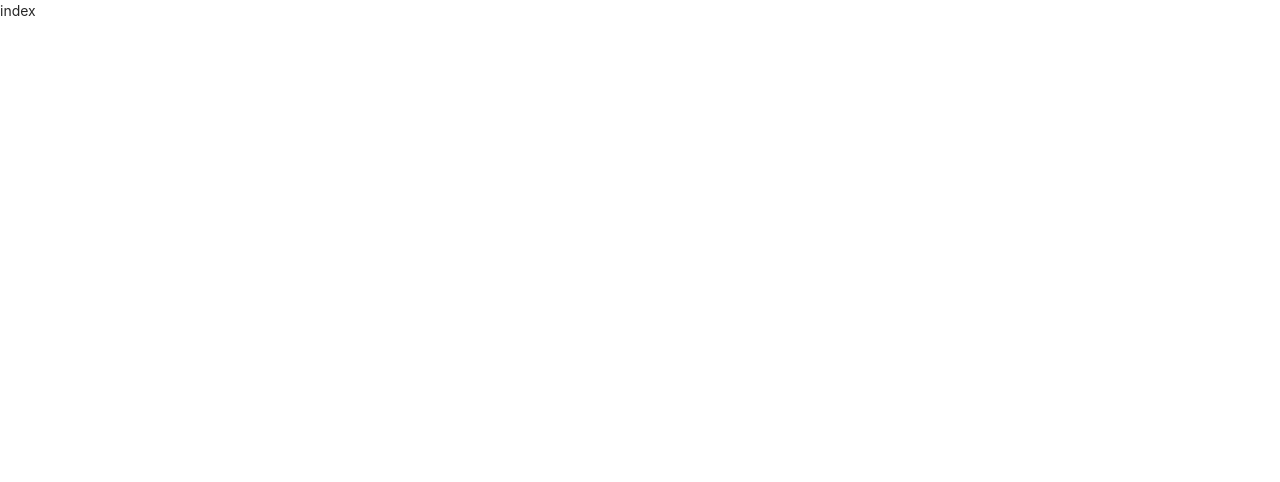
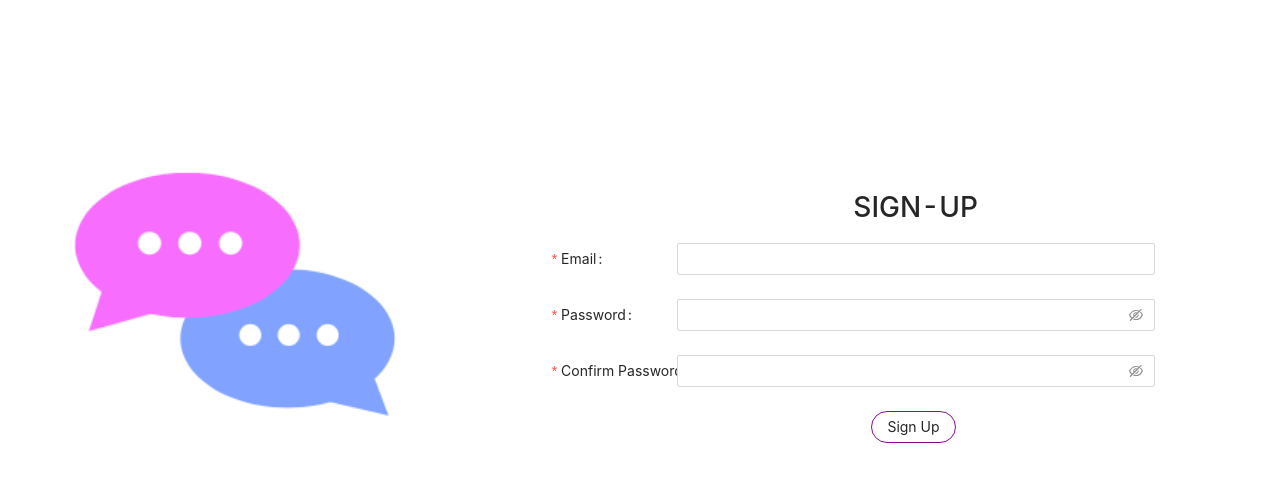
Before and after one commit to Laughing6901/BookSellingWebApp, a React (Create React App) app in the folder Frontend/: page /sign-up in a window 1280 px wide. Shown: the top 482 px of the page. Built offline with nearby package versions, Linux system fonts and the light colour scheme.

Commit message:
sign up UI

```diff
--- a/Frontend/src/Login/style.css
+++ b/Frontend/src/Login/style.css
@@ -29,7 +29,6 @@
     box-shadow: inset 0 0 2000px rgb(255 255 255 / 78%);
     filter: blur(4px);
     background: inherit;
-    border-radius: 25px;
 }
 
 .loginForm .loginBtn {
@@ -63,14 +62,14 @@
 }
 
 .signupLink a {
-    color: #4D1575;
+    color: #a1f17d;
     font-weight: 700;
 }
 
 .underline {
     display: inline-block;
     padding-bottom: 2px;
-    background-image: linear-gradient(#000, #000);
+    background-image: linear-gradient(#369c27, #0000009e);
     background-position: 0 100%;
     background-size: 0% 2px;
     background-repeat: no-repeat;
--- a/Frontend/src/Signup/index.js
+++ b/Frontend/src/Signup/index.js
@@ -1,7 +1,103 @@
 import React from 'react'
+import './style.css'
+import { Button, Col, Form, Input, Row } from 'antd'
 
 export default function Signup() {
+  const onFinish = (values) => {
+    console.log(values)
+  }
+  const onFinishFailed = (errorInfo) => {
+    console.log({ errorInfo })
+  }
   return (
-    <div>index</div>
+    <div>
+      <Row>
+        <Col span={8}>
+          <div className='signupLogo'></div>
+        </Col>
+        <Col span={16} className='signupCol'>
+          <div>
+            <h1>SIGN-UP</h1>
+          </div>
+          <div className='signupForm'>
+            <Form
+              onFinish={onFinish}
+              onFinishFailed={onFinishFailed}
+              labelCol={{
+                span: 5
+              }}
+              labelAlign='left'
+            >
+              <Form.Item
+                label='Email'
+                name='email'
+                hasFeedback
+                rules={
+                  [
+                    {
+                      required: true,
+                      message: 'Please provide email'
+                    },
+                    {
+                      type: 'email',
+                      message: 'Wrong email format'
+                    }
+                  ]
+                }
+              >
+                <Input />
+              </Form.Item>
+              <Form.Item
+                label='Password'
+                name='password'
+                hasFeedback
+                rules={
+                  [
+                    {
+                      required: true,
+                      message: 'Please provide password'
+                    },
+                    {
+                      pattern: /^(?=.*\d)(?=.*[a-z])(?=.*[A-Z])(?=.*[a-zA-Z]).{8,}$/gm,
+                      message: 'Password must at least 8 characters, contain special character, 1 uppercase letter, 1 lowercase letter, and 1 number'
+                    }
+                  ]
+                }
+              >
+                <Input.Password />
+              </Form.Item>
+              <Form.Item
+                name='confirm'
+                label='Confirm Password'
+                dependencies={['password']}
+                hasFeedback
+                rules={
+                  [
+                    {
+                      required: true,
+                      message: 'Please confirm password again'
+                    },
+                    ({ getFieldValue }) => ({
+                      validator(_, value) {
+                        if (!value || getFieldValue('password') === value) {
+                          return Promise.resolve();
+                        }
+
+                        return Promise.reject(new Error('The two passwords that you entered do not match!'));
+                      },
+                    }),
+                  ]
+                }
+              >
+                <Input.Password />
+              </Form.Item>
+              <Form.Item>
+                <Button htmlType='submit' className='signupBtn'>Sign Up</Button>
+              </Form.Item>
+            </Form>
+          </div>
+        </Col>
+      </Row>
+    </div>
   )
 }
--- /dev/null
+++ b/Frontend/src/Signup/style.css
@@ -0,0 +1,28 @@
+.signupLogo{
+    background-image: url('../../public/img/Logo.png');
+    width: 100%;
+    height: 500px;
+    background-repeat: no-repeat;
+    background-position: center;
+    background-size: cover;
+    margin-top: 20%;
+}
+.signupForm{
+    margin-right: 125px;
+    margin-left: 125px;
+}
+.signupCol{
+    margin-top: 185px;
+}
+.signupCol h1{
+    margin-left: 50%;
+}
+.signupBtn{
+    margin-left: 53%;
+    border: 1px solid rgb(142, 11, 142);
+    border-radius: 30px;
+}
+.signupForm .ant-btn:hover, .signupForm .ant-btn:focus{
+    border-color: #81a3ff;
+    color: #81a3ff
+}
```
Also changed, not shown: Frontend/public/img/Logo.png (added).
